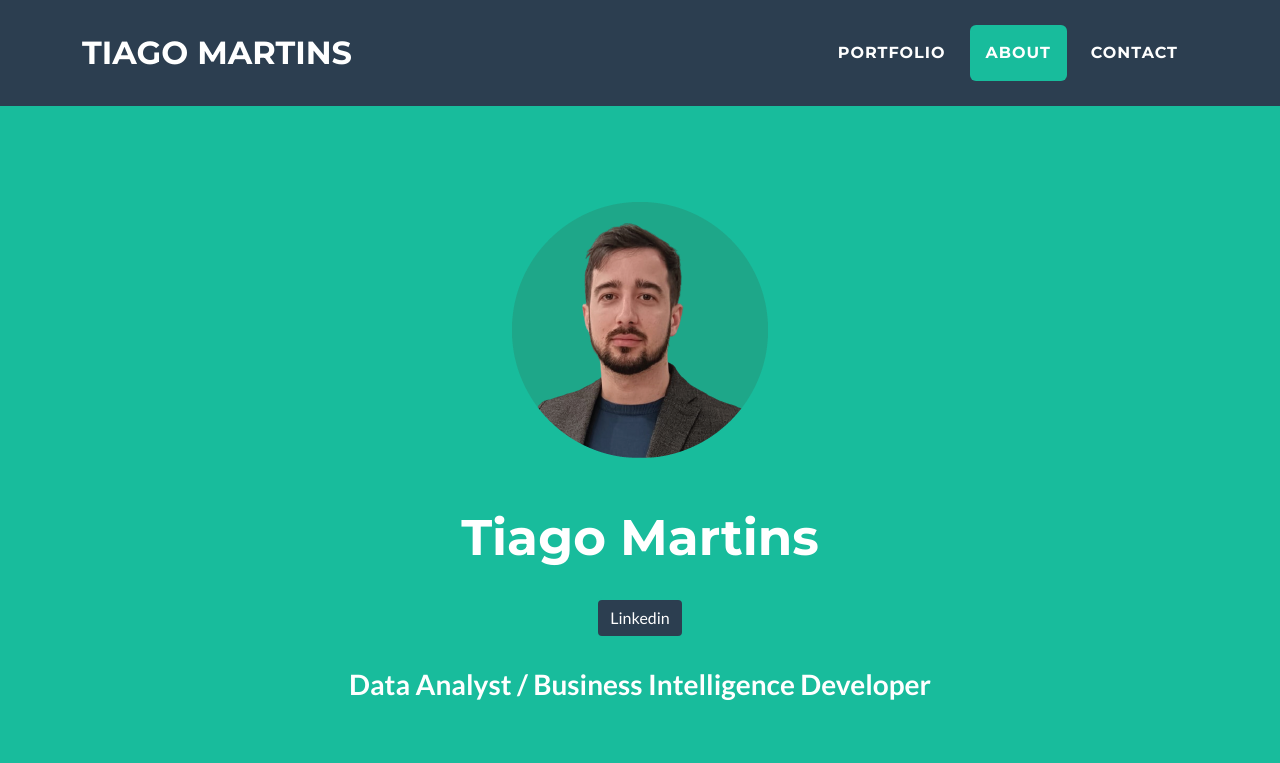
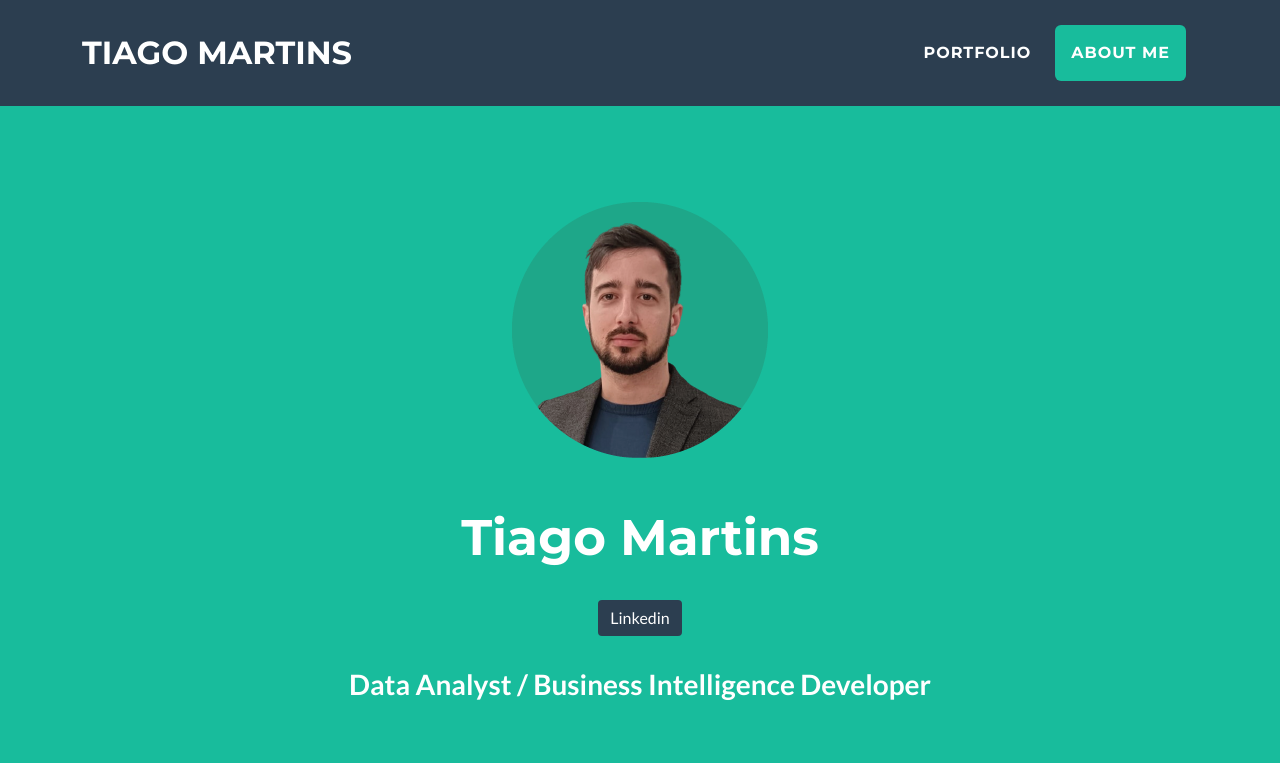
Before and after one commit to tiagomartins94/datasite, a plain HTML site: page index.html in a window 1280 px wide. Shown: the top 763 px of the page. Drawn offline with Linux system fonts and the light colour scheme.

Commit message:
Contact removed

```diff
--- a/index.html
+++ b/index.html
@@ -19,8 +19,8 @@
             <div class="collapse navbar-collapse" id="navbarResponsive">
                 <ul class="navbar-nav ms-auto">
                     <li class="nav-item mx-0 mx-lg-1"><a class="nav-link py-3 px-0 px-lg-3 rounded" href="#portfolio">Portfolio</a></li>
-                    <li class="nav-item mx-0 mx-lg-1"><a class="nav-link py-3 px-0 px-lg-3 rounded" href="#about">About</a></li>
-                    <li class="nav-item mx-0 mx-lg-1"><a class="nav-link py-3 px-0 px-lg-3 rounded" href="#contact">Contact</a></li>
+                    <li class="nav-item mx-0 mx-lg-1"><a class="nav-link py-3 px-0 px-lg-3 rounded" href="#about">About me</a></li>
+                    <li class="nav-item mx-0 mx-lg-1"></li>
                 </ul>
             </div>
         </div>
```
